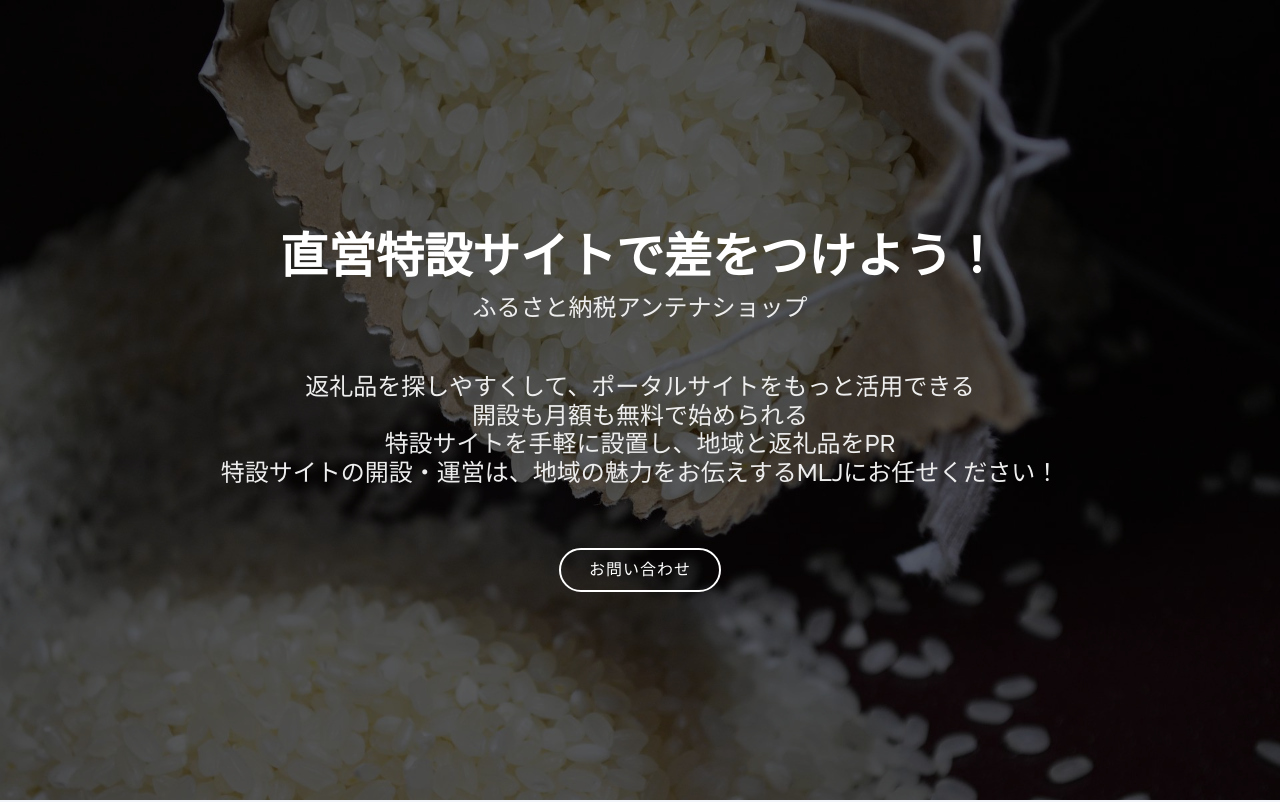
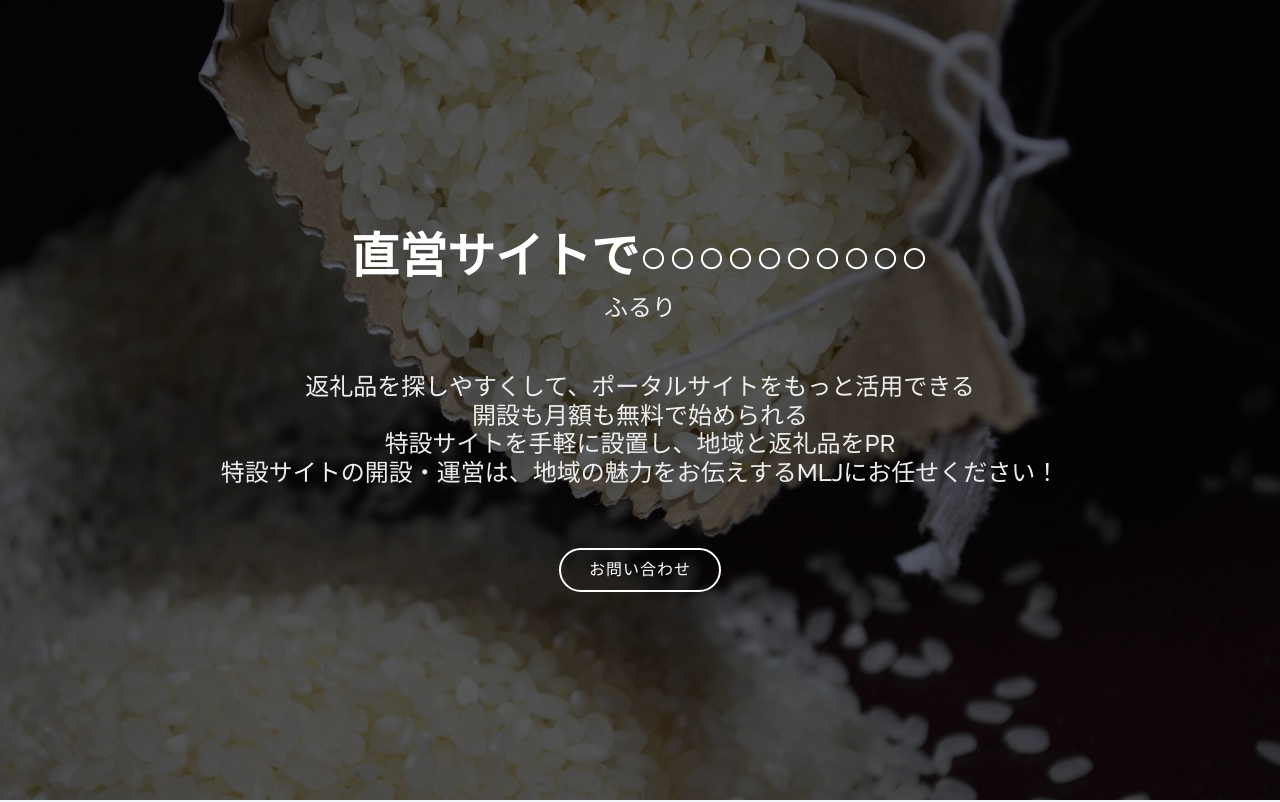
Before and after one commit to mljbando/lp4, a plain HTML site: page index.html in a window 1280 px wide. Shown: the top 802 px of the page. Drawn offline with nearby package versions, Linux system fonts and the light colour scheme.

Commit message:
Update index.html

```diff
--- a/index.html
+++ b/index.html
@@ -42,8 +42,8 @@
   <!-- ======= Hero Section ======= -->
   <section id="hero">
     <div class="hero-container" data-aos="zoom-in" data-aos-delay="100">
-      <h1>直営特設サイトで差をつけよう！</h1>
-      <h2>ふるさと納税アンテナショップ</h2>
+      <h1>直営サイトで○○○○○○○○○○</h1>
+      <h2>ふるり</h2>
 <h2>
 返礼品を探しやすくして、ポータルサイトをもっと活用できる<br>
 開設も月額も無料で始められる<br>
```
